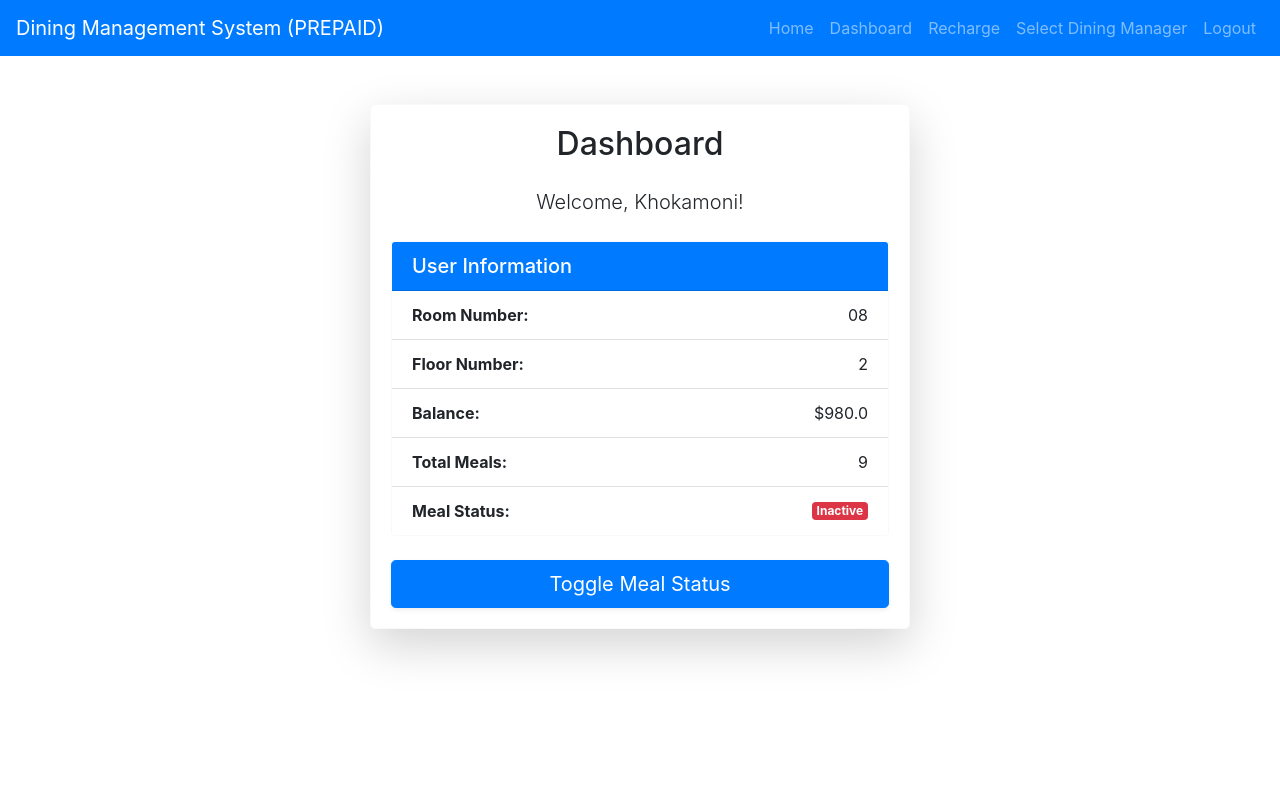
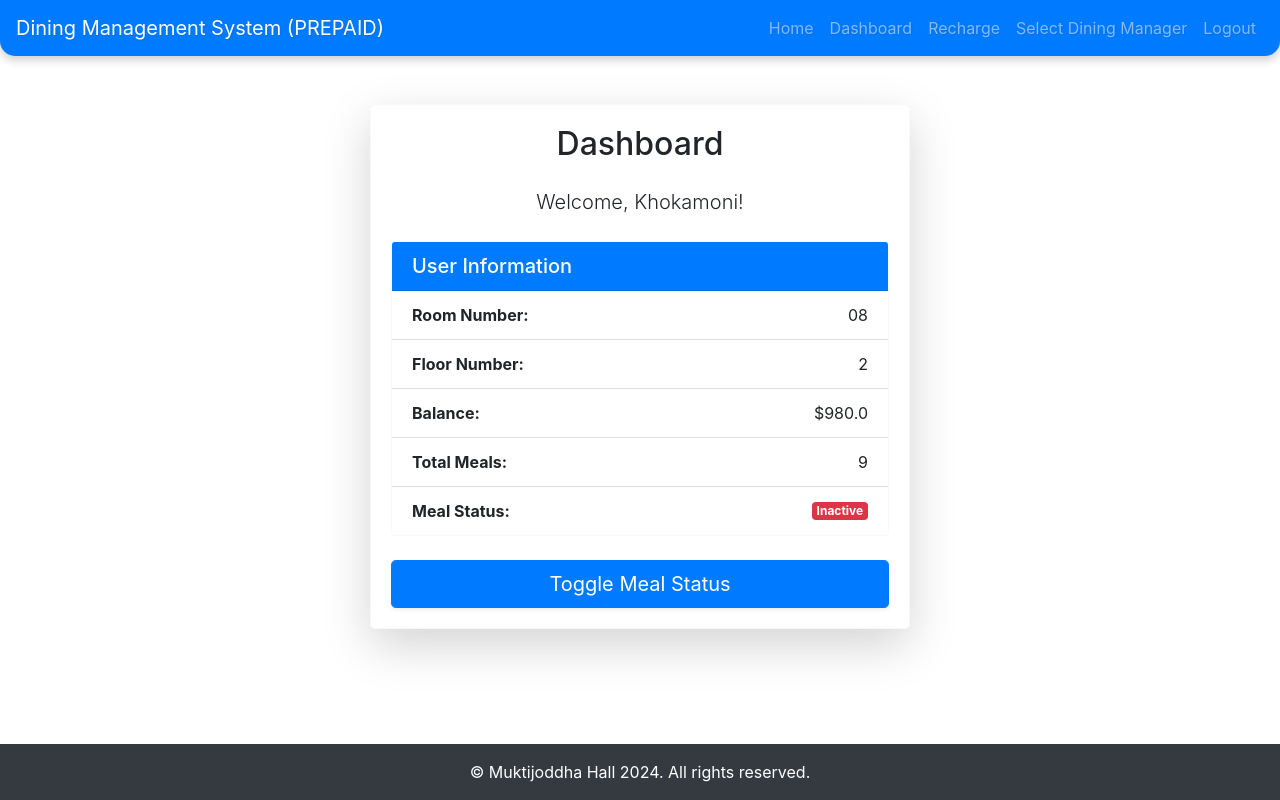
Before and after one commit to kh0kamoni/cs50_Final_Project, a Flask app: page /dashboard in a window 1280 px wide. Run offline with Flask 3, Linux system fonts and the light colour scheme; a user stored in the database is signed in; some libraries are stand-ins or nearby versions.

Commit message:
Add requirements.txt

```diff
--- a/static/styles.css
+++ b/static/styles.css
@@ -1,6 +1,31 @@
 /* General Styles */
+.navbar {
+    border-radius: 0 0 15px 15px;
+    box-shadow: 0 4px 10px rgba(0, 0, 0, 0.2);
+    padding: 10px 20px;
+
+}
+
+.navbar-brand, .nav-link {
+    text-shadow: 1px 1px 2px rgba(0, 0, 0, 0.1);
+}
+
+.navbar-nav .nav-link {
+    border-radius: 10px;
+    transition: background-color 0.3s, box-shadow 0.3s;
+}
+
+.navbar-nav .nav-link:hover {
+    background-color: rgba(255, 255, 255, 0.2);
+    box-shadow: 0 4px 8px rgba(0, 0, 0, 0.15);
+}
+
 body {
     font-family: Arial, sans-serif;
+    display: flex;
+    flex-direction: column;
+    min-height: 100vh;
+
 }
 
 .container {
@@ -56,3 +81,7 @@ body {
     font-size: 1rem;
     font-weight: 500;
 }
+
+footer {
+    margin-top: auto;
+}
--- a/templates/base.html
+++ b/templates/base.html
@@ -49,6 +49,7 @@
         </nav>
     </header>
 
+
     <!-- In your base.html or the template where you want to show flash messages -->
 {% with messages = get_flashed_messages(with_categories=true) %}
 {% if messages %}
@@ -69,6 +70,13 @@
         {% block content %}{% endblock %}
     </main>
 
+    <footer class="bg-dark text-white text-center py-3 mt-auto">
+        <div class="container">
+            <p class="mb-0">&copy; Muktijoddha Hall 2024. All rights reserved.</p>
+        </div>
+    </footer>
+
+
     <script src="https://code.jquery.com/jquery-3.5.1.slim.min.js"></script>
     <script src="https://cdn.jsdelivr.net/npm/@popperjs/core@2.9.3/dist/umd/popper.min.js"></script>
     <script src="https://maxcdn.bootstrapcdn.com/bootstrap/4.5.2/js/bootstrap.min.js"></script>
```
Also changed, not shown: requirements.txt (added, +12 -0 lines), select_admin.py (added, +11 -0 lines), instance/dining.db.
